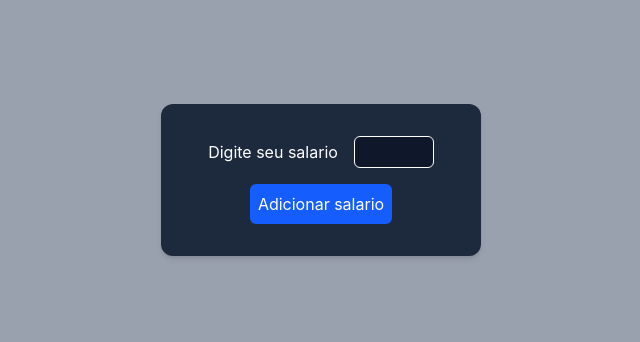
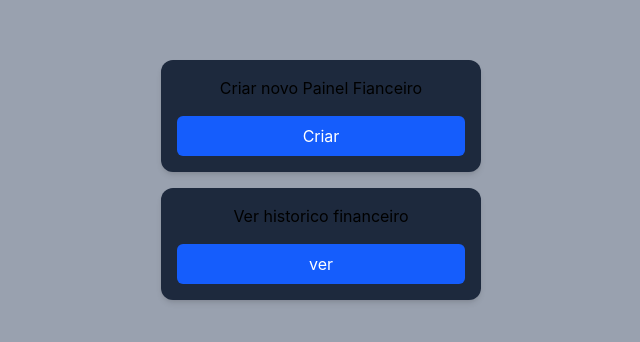
Before and after one commit to GabrielPassos-Dev/controlMonthlyExpenses, a React app in the folder frontend/: page /dashboard in a window 1280 px wide. Shown: the part 220-562 px from the top of the page, without its empty margins (319-959 px from the left). Built offline with nearby package versions, Linux system fonts and the light colour scheme; the HTML template or start-up script is replaced by a standard one.

Commit message:
Creating dashboard, historical, and financial routes.

```diff
--- a/frontend/src/App.jsx
+++ b/frontend/src/App.jsx
@@ -1,6 +1,7 @@
 import { Navigate, Route, Routes } from "react-router-dom";
 import Login from "./pages/Login";
 import Dashboard from "./pages/Dashboard";
+import Financial from "./pages/Financial";
 
 function App() {
   return (
@@ -9,6 +10,7 @@ function App() {
         <Route path="/" element={<Navigate to="/login" replace />} />
         <Route path="/login" element={<Login />} />
         <Route path="/dashboard" element={<Dashboard />} />
+        <Route path="/financial" element={<Financial />} />
       </Routes>
     </>
   );
--- /dev/null
+++ b/frontend/src/components/CreateFinancial.jsx
@@ -0,0 +1,15 @@
+import { Link } from "react-router-dom";
+
+export default function CreateFinancial() {
+  return (
+    <div className="bg-slate-800 p-4 rounded-xl shadow-md w-80 flex flex-col gap-4 justify-center items-center">
+      <h1> Criar novo Painel Fianceiro</h1>
+      <Link
+        to={"/financial"}
+        className="bg-blue-600 text-white p-2 rounded-md hover:bg-blue-700 transition w-full text-center"
+      >
+        Criar
+      </Link>
+    </div>
+  );
+}
--- a/frontend/src/components/FinancialControl.jsx
+++ b/frontend/src/components/FinancialControl.jsx
@@ -8,11 +8,19 @@ export default function FinancialControl() {
           className="text-white w-20 h-8 border p-2 border-white bg-slate-900 rounded-md focus:outline-none focus:ring-2 focus:ring-blue-500"
         />
       </div>
-      <div>
-        <button className="bg-blue-600 text-white p-2 rounded-md hover:bg-blue-700 transition">
-          Adicionar salario
-        </button>
+      <button className="bg-blue-600 text-white p-2 rounded-md hover:bg-blue-700 transition w-full">
+        Adicionar salario
+      </button>
+      <div className="flex gap-4 justify-center items-center">
+        <span className="text-white">Adicione os gastos</span>
+        <input
+          type="number"
+          className="text-white w-20 h-8 border p-2 border-white bg-slate-900 rounded-md focus:outline-none focus:ring-2 focus:ring-blue-500"
+        />
       </div>
+      <button className="bg-blue-600 text-white p-2 rounded-md hover:bg-blue-700 transition w-full">
+        Adicionar Gasto Fixo
+      </button>
     </div>
   );
 }
--- /dev/null
+++ b/frontend/src/components/FinancialList.jsx
@@ -0,0 +1,7 @@
+export default function FinancialList() {
+  return (
+    <div className="bg-slate-800 p-8 rounded-xl shadow-md w-80 flex flex-col gap-4 justify-center items-center">
+
+    </div>
+  );
+}
--- /dev/null
+++ b/frontend/src/components/ViwHistoryFinancial.jsx
@@ -0,0 +1,10 @@
+import { Link } from "react-router-dom";
+
+export default function ViwHistoryFinancial(){
+    return(
+        <div className="bg-slate-800 p-4 rounded-xl shadow-md w-80 flex flex-col gap-4 justify-center items-center">
+            <h1>Ver historico financeiro</h1>
+             <Link to={'/history'} className="bg-blue-600 text-white p-2 rounded-md hover:bg-blue-700 transition w-full text-center">ver</Link>
+        </div>
+    )
+}
--- a/frontend/src/pages/Dashboard.jsx
+++ b/frontend/src/pages/Dashboard.jsx
@@ -1,9 +1,11 @@
-import FinancialControl from "../components/FinancialControl";
+import CreateFinancial from "../components/CreateFinancial";
+import ViwHistoryFinancial from "../components/ViwHistoryFinancial";
 
 export default function Dashboard() {
   return (
-    <div className="bg-gray-400 min-h-screen w-full flex items-center justify-center">
-      <FinancialControl />
+    <div className="bg-gray-400 min-h-screen w-full flex flex-col gap-4 items-center justify-center">
+      <CreateFinancial />
+      <ViwHistoryFinancial />
     </div>
   );
 }
--- /dev/null
+++ b/frontend/src/pages/Financial.jsx
@@ -0,0 +1,11 @@
+import FinancialControl from "../components/FinancialControl";
+import FinancialList from "../components/FinancialList";
+
+export default function Financial() {
+  return (
+    <div className="bg-gray-400 min-h-screen w-full flex flex-col gap-4 items-center justify-center">
+      <FinancialControl />
+      <FinancialList />
+    </div>
+  );
+}
```
